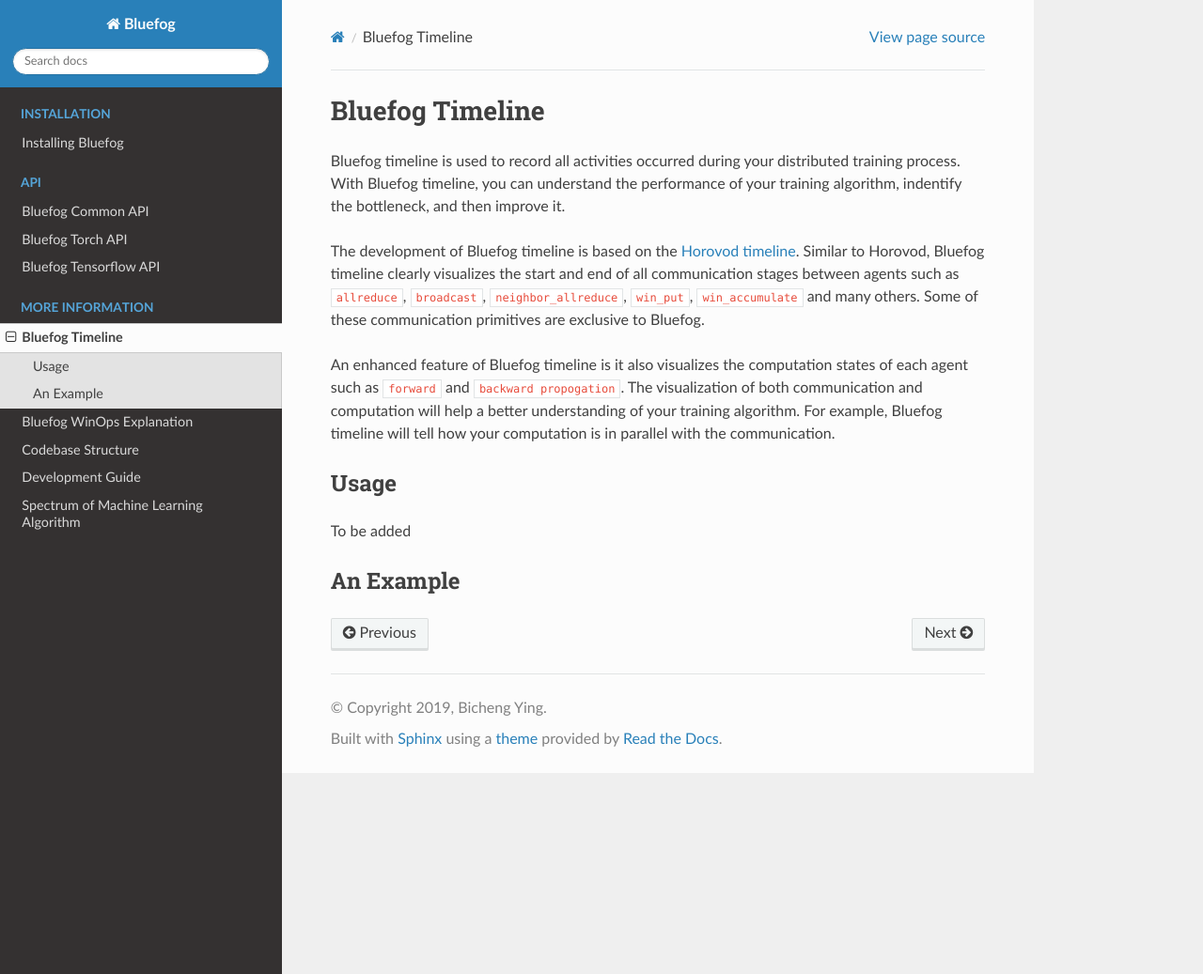
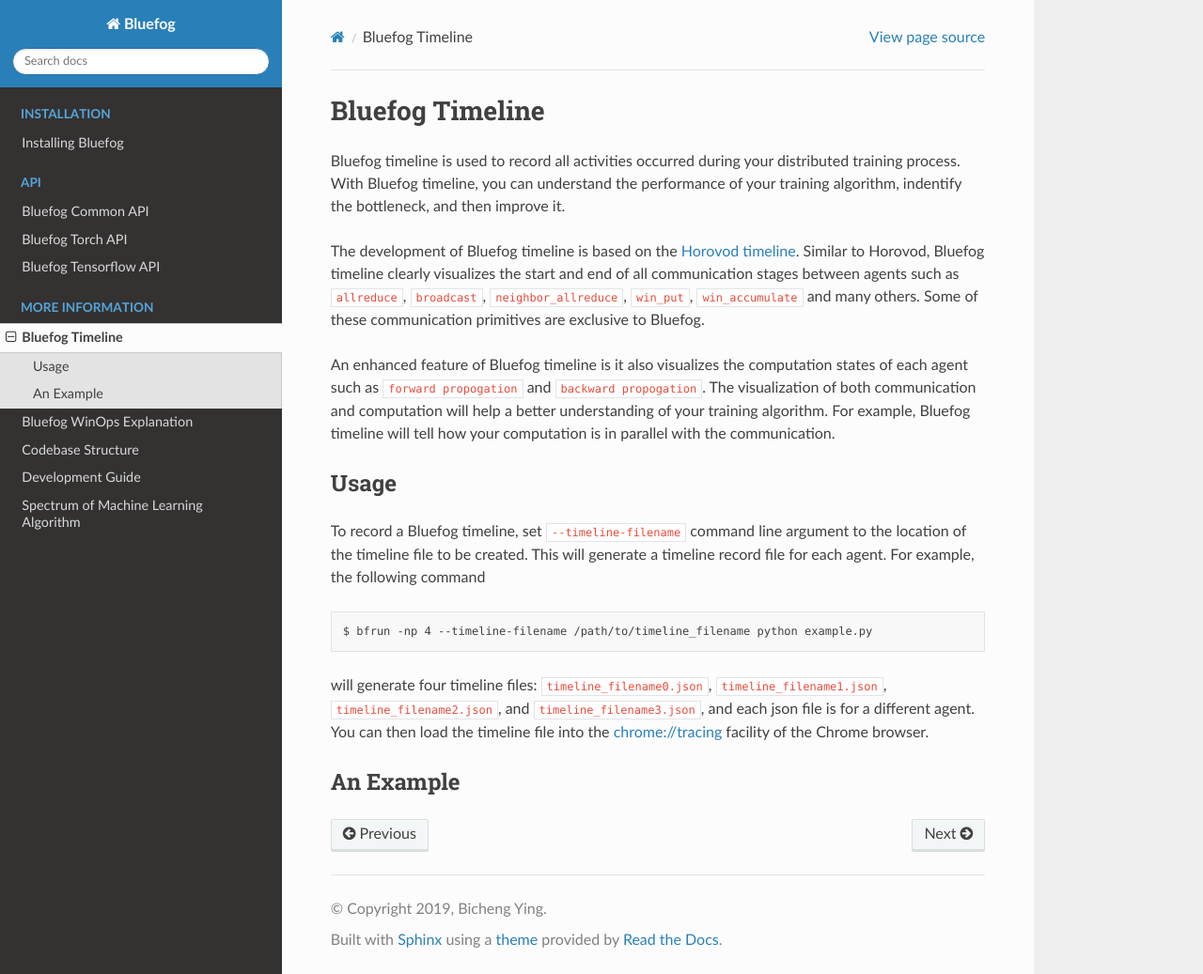
Before and after one commit to Bluefog-Lib/bluefog, a Sphinx documentation site: the page built from docs/timeline.rst, in a window 1280 px wide and 1037 px high. Shown: the whole window at 94% size. Built offline with Sphinx 7.4.7 and the Read the Docs theme 2.0.0, drawn with Linux system fonts in a browser that asks for light colours.

Commit message:
Update timeline.rst
add timeline usage

```diff
--- a/docs/timeline.rst
+++ b/docs/timeline.rst
@@ -8,18 +8,32 @@
 The development of Bluefog timeline is based on the `Horovod timeline`_. Similar to Horovod,
 Bluefog timeline clearly visualizes the start and end of all communication stages between
 agents such as ``allreduce``, ``broadcast``, ``neighbor_allreduce``, ``win_put``,
-``win_accumulate`` and many others. Some of these communication primitives are exclusive to Bluefog.
+``win_accumulate`` and many others. Some of these communication primitives are exclusive
+to Bluefog.
 
 An enhanced feature of Bluefog timeline is it also visualizes the computation states of each
-agent such as ``forward`` and ``backward propogation``. The visualization of both communication and
-computation will help a better understanding of your training algorithm. For example, Bluefog
-timeline will tell how your computation is in parallel with the communication.
+agent such as ``forward propogation`` and ``backward propogation``. The visualization of both
+communication and computation will help a better understanding of your training algorithm.
+For example, Bluefog timeline will tell how your computation is in parallel with the
+communication.
 
 Usage
 --------------------------
-To be added
+To record a Bluefog timeline, set ``--timeline-filename`` command line argument to the
+location of the timeline file to be created. This will generate a timeline record file
+for each agent. For example, the following command ::
+
+    $ bfrun -np 4 --timeline-filename /path/to/timeline_filename python example.py
+
+will generate four timeline files: ``timeline_filename0.json``, ``timeline_filename1.json``,
+``timeline_filename2.json``, and ``timeline_filename3.json``, and each json file is for
+a different agent. You can then load the timeline file into the
+`chrome://tracing`_ facility of the Chrome browser.
+
+
 
 An Example
 --------------------------
 
 .. _Horovod timeline:  https://github.com/horovod/horovod/blob/master/docs/timeline.rst
+.. _chrome://tracing:  chrome://tracing/
```
